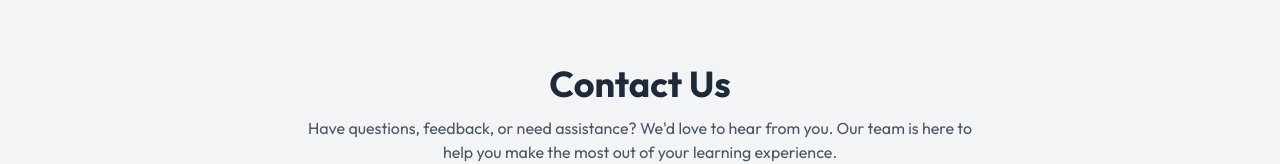
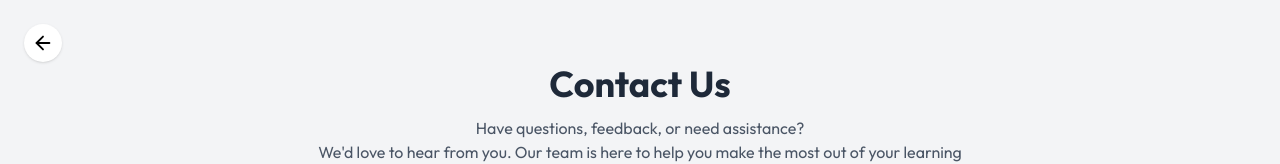
Before and after one commit to arnab-das11/RASS_Project, a React (Vite) app in the folder Frontend/: page /contact in a window 1280 px wide. Shown: the top 164 px of the page. Built offline with nearby package versions, Linux system fonts and the light colour scheme.

Commit message:
contact page done

```diff
--- a/Frontend/src/pages/ContactPage.jsx
+++ b/Frontend/src/pages/ContactPage.jsx
@@ -1,40 +1,50 @@
-
-import { Mail, Phone, MapPin } from "lucide-react";
+import { Mail, Phone, MapPin, ArrowLeft } from "lucide-react";
+import { useNavigate } from "react-router-dom";
 
 const ContactPage = () => {
+  const navigate = useNavigate();
+
   return (
-    <div className="bg-gray-100 min-h-screen py-16 px-6 md:px-20">
+    <div className="bg-gray-100 min-h-screen py-16 px-6 md:px-20 relative">
+
+      <button
+        onClick={() => navigate("/")}
+        className="absolute top-6 left-6 p-2 rounded-full bg-white shadow hover:bg-gray-200 transition"
+      >
+        <ArrowLeft size={22} />
+      </button>
+
 
       <div className="text-center mb-12">
         <h1 className="text-4xl font-bold text-gray-800 mb-3">Contact Us</h1>
         <p className="text-gray-600 max-w-2xl mx-auto">
-          Have questions, feedback, or need assistance?
-          We'd love to hear from you. Our team is here to help you make the most out of your learning experience.
+          Have questions, feedback, or need assistance? <br />
+          We'd love to hear from you. Our team is here to help you make the most
+          out of your learning experience.
         </p>
       </div>
 
       <div className="grid md:grid-cols-2 gap-10 max-w-5xl mx-auto">
 
         <div className="bg-white shadow-md rounded-2xl p-8">
-          <h2 className="text-2xl font-semibold mb-6 text-gray-800">Send a Message</h2>
+          <h2 className="text-2xl font-semibold mb-6 text-gray-800">
+            Send a Message
+          </h2>
           <form className="flex flex-col gap-4">
             <input
               type="text"
               placeholder="Full Name"
               required
               className="border border-gray-300 rounded-lg px-4 py-2 focus:outline-none focus:ring-2 focus:ring-blue-400"/>
-
             <input
               type="email"
               placeholder="Email Address"
               required
               className="border border-gray-300 rounded-lg px-4 py-2 focus:outline-none focus:ring-2 focus:ring-blue-400"/>
-
             <input
               type="text"
               placeholder="Subject"
               className="border border-gray-300 rounded-lg px-4 py-2 focus:outline-none focus:ring-2 focus:ring-blue-400"/>
-
             <textarea
               placeholder="Your Message"
               rows="5"
@@ -51,7 +61,10 @@ const ContactPage = () => {
 
         <div className="flex flex-col justify-between bg-white shadow-md rounded-2xl p-8">
           <div>
-            <h2 className="text-2xl font-semibold mb-6 text-gray-800">Get in Touch</h2>
+            <h2 className="text-2xl font-semibold mb-6 text-gray-800">
+              Get in Touch
+            </h2>
+
             <div className="flex items-start gap-3 mb-4">
               <Mail className="text-blue-600 mt-1" />
               <div>
@@ -59,6 +72,7 @@ const ContactPage = () => {
                 <p className="text-gray-600">support@learnx.com</p>
               </div>
             </div>
+
             <div className="flex items-start gap-3 mb-4">
               <Phone className="text-blue-600 mt-1" />
               <div>
@@ -66,6 +80,7 @@ const ContactPage = () => {
                 <p className="text-gray-600">+91 1234567890</p>
               </div>
             </div>
+
             <div className="flex items-start gap-3">
               <MapPin className="text-blue-600 mt-1" />
               <div>
@@ -77,6 +92,7 @@ const ContactPage = () => {
               </div>
             </div>
           </div>
+
 
           <div className="mt-8">
             <iframe
```
